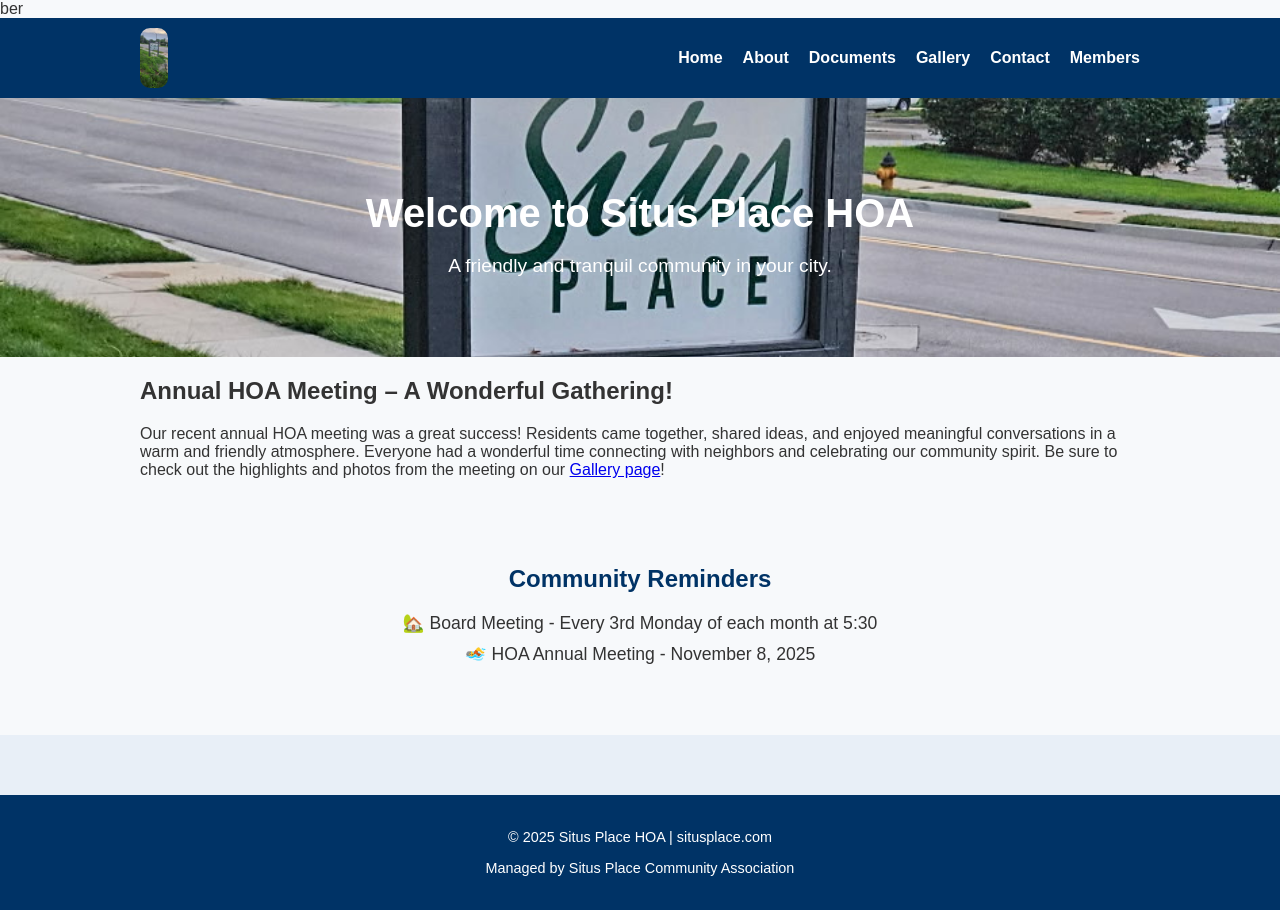
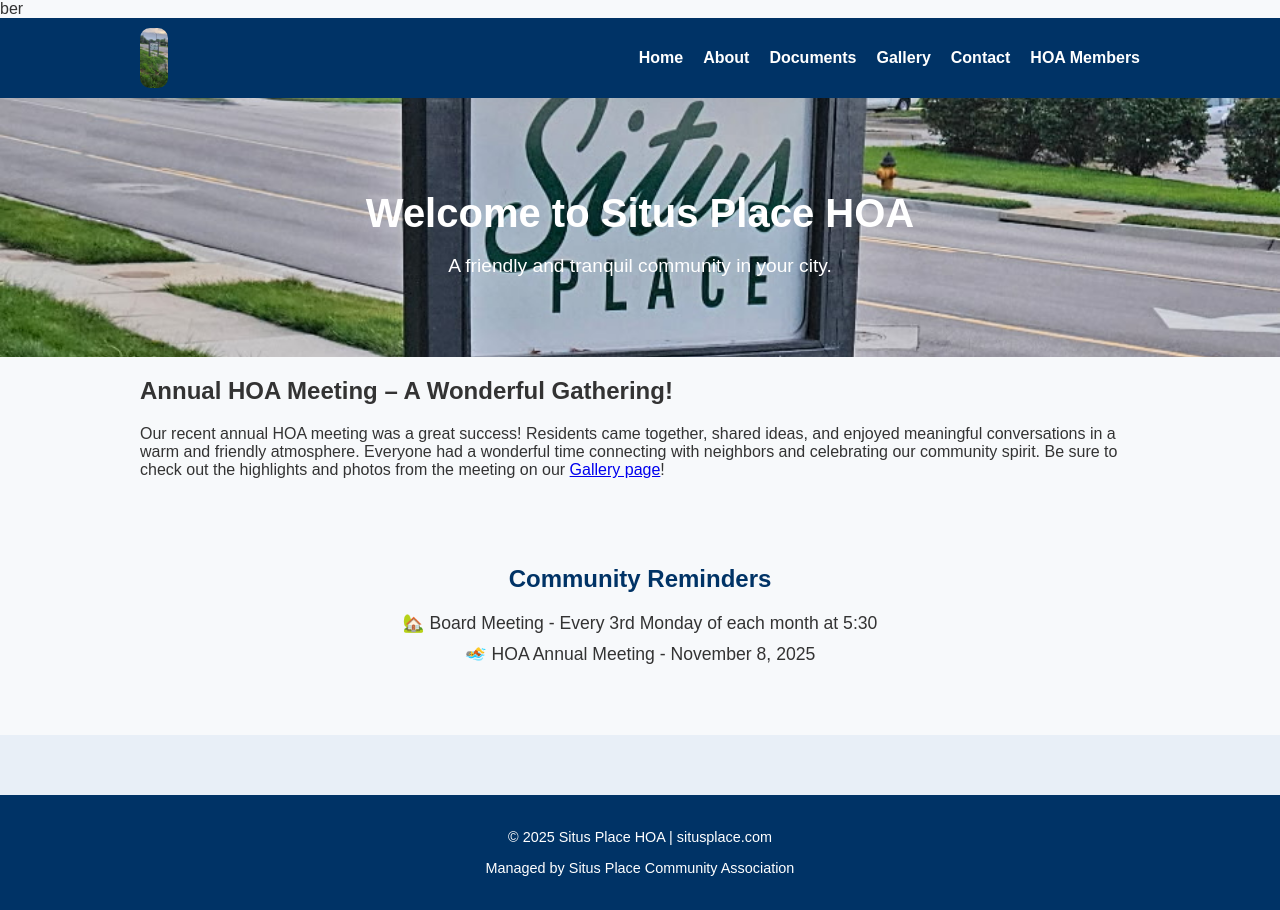
Before and after one commit to eddieseyedi/repo1, a plain HTML site: page wwwroot/index.html in a window 1280 px wide. Drawn offline with Linux system fonts and the light colour scheme.

Commit message:
Update index.html

```diff
--- a/wwwroot/index.html
+++ b/wwwroot/index.html
@@ -18,7 +18,7 @@ ber<!DOCTYPE html>
                     <li><a href="documents.html">Documents</a></li>
                     <li><a href="gallery.html">Gallery</a></li>
                     <li><a href="contact.html">Contact</a></li>
-                    <li><a href="login.html">Members</a></li>
+                    <li><a href="login.html">HOA Members</a></li>
                 </ul>
             </nav>
         </div>
```
